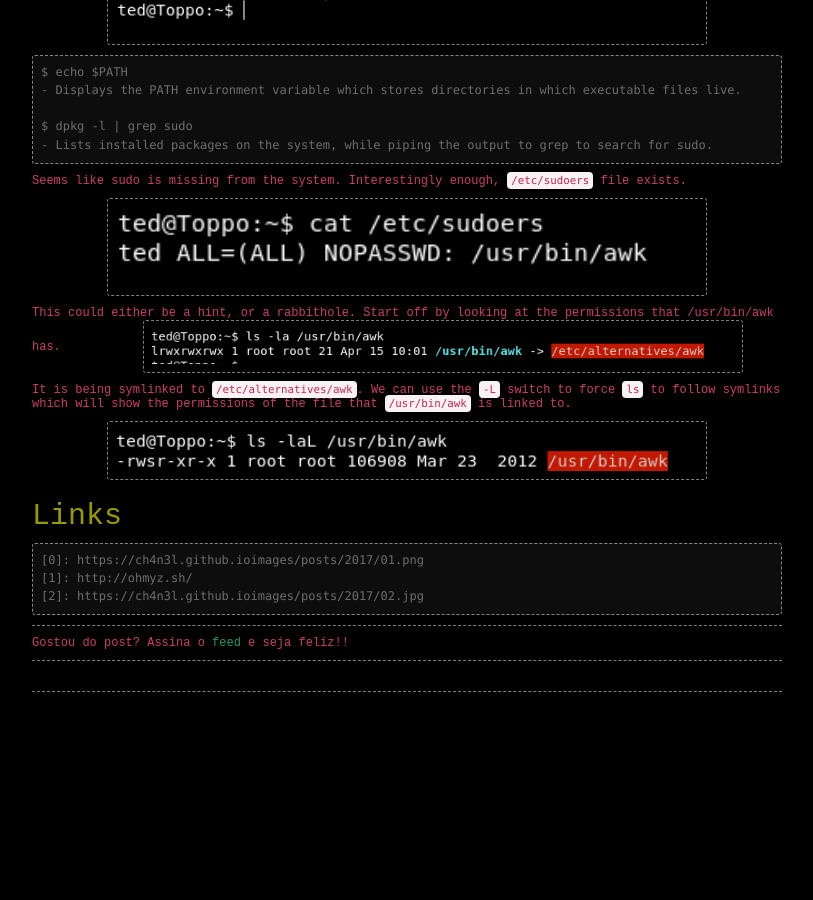
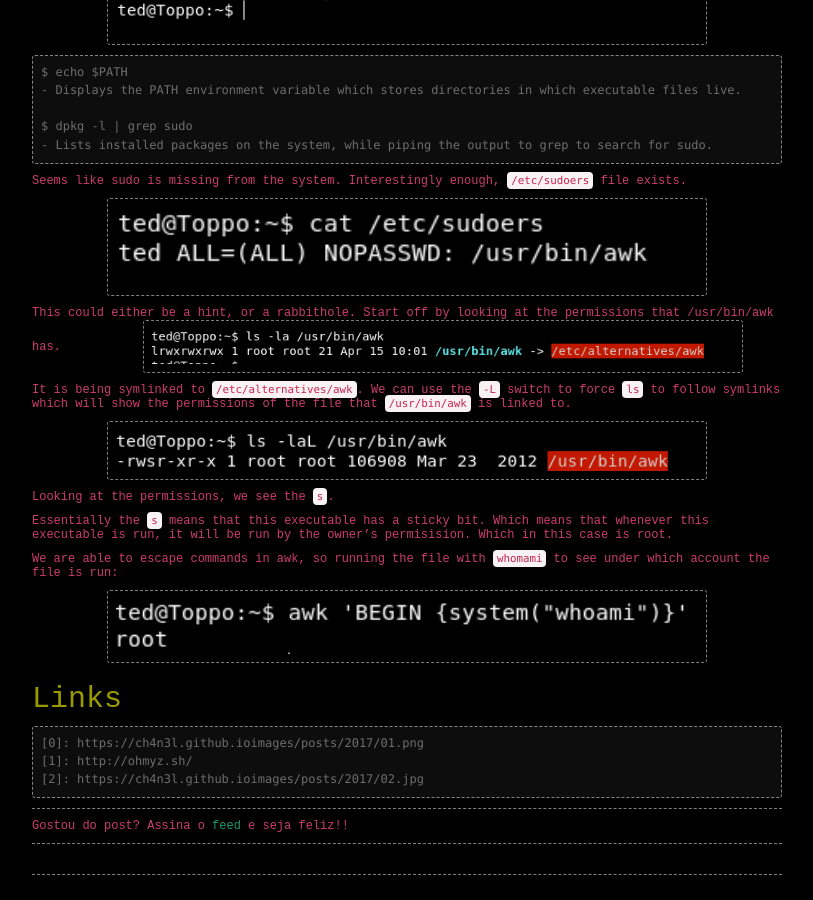
Before and after one commit to ch4n3l/ch4n3l.github.io, a Jekyll site: the page built from _posts/2017/2018-07-14-toppo.md, in a window 1280 px wide and 900 px high, scrolled down 3031 px. Shown: the whole window, without its empty margins (233-1046 px from the left). Built offline with Jekyll 4.4.1, drawn with Linux system fonts in a browser that asks for light colours; comment, search, counter and statistics services are not loaded; before the commit the page ends 3748 px from its top, so only the background shows below that.

Commit message:
whoamiv2

```diff
--- a/_posts/2017/2018-07-14-toppo.md
+++ b/_posts/2017/2018-07-14-toppo.md
@@ -110,6 +110,14 @@ It is being symlinked to `/etc/alternatives/awk`. We can use the `-L` switch to
 
 ![Screenshot]({{ site.baseurl }}/images/posts/2017/toppo/mawk.png)
 
+Looking at the permissions, we see the `s`.
+
+Essentially the `s` means that this executable has a sticky bit. Which means that whenever this executable is run, it will be run by the owner's permisision. Which in this case is root.
+
+We are able to escape commands in awk, so running the file with `whomami` to see under which account the file is run:
+
+![Screenshot]({{ site.baseurl }}/images/posts/2017/toppo/whoami.png)
+
 
 
 ## Links
```
Also changed, not shown: 1 other file.
